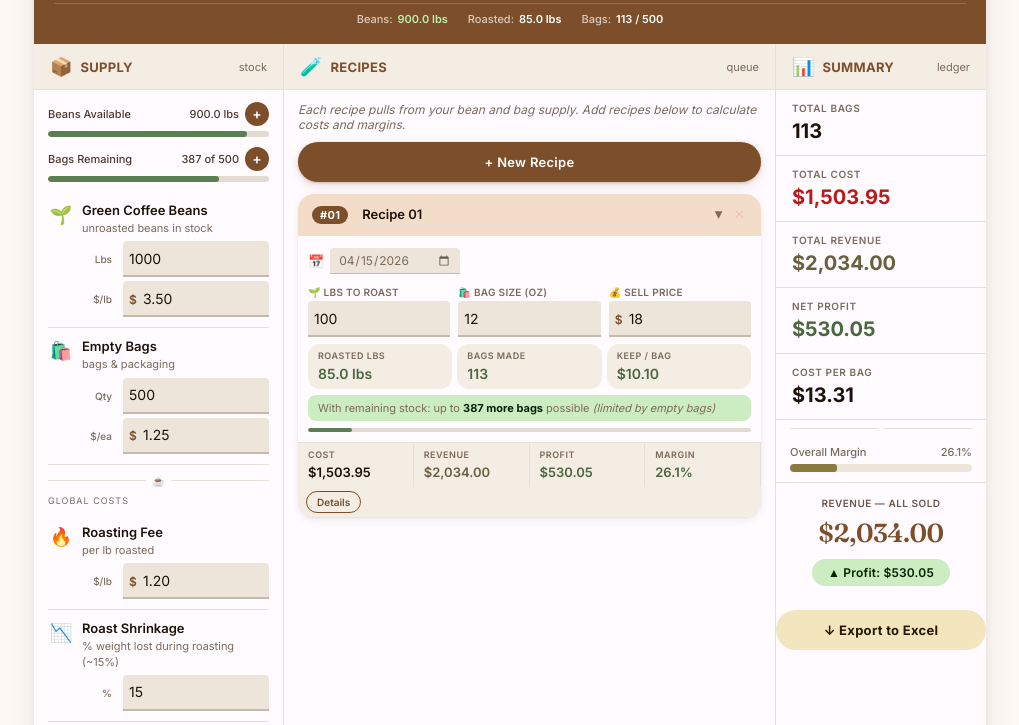
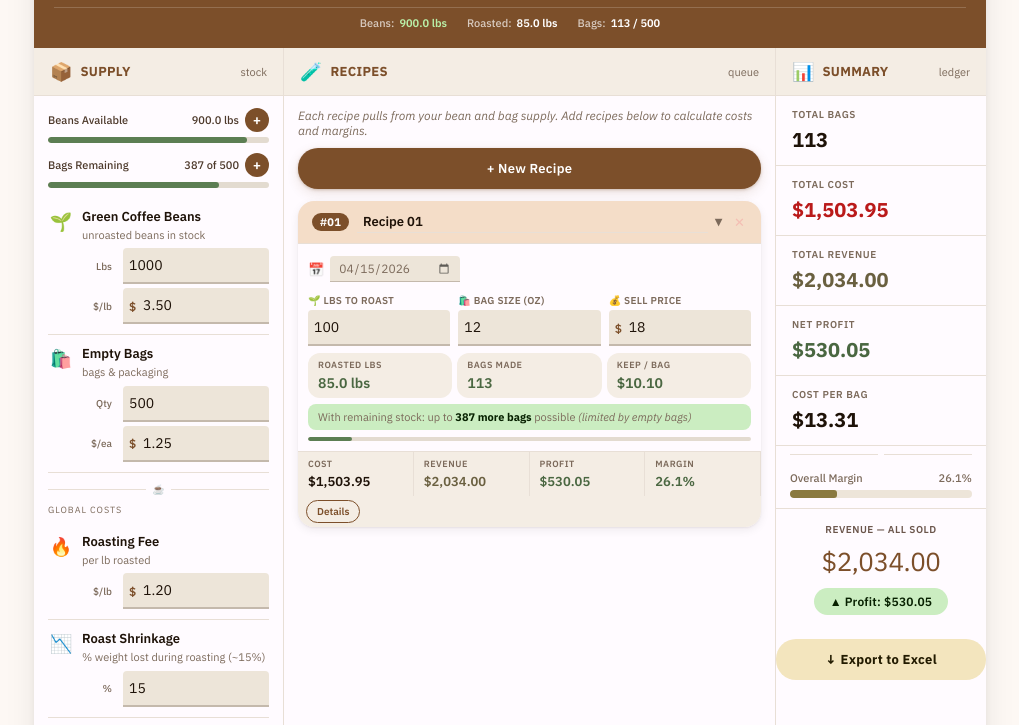
Before and after one commit to mightybearseven/coffeequest, a plain HTML site: page index.html in a window 1280 px wide. Shown: the part 143-868 px from the top of the page, without its empty margins (130-1149 px from the left). Drawn offline with Linux system fonts and the light colour scheme.

Commit message:
Update font styles to use IBM Plex Sans

```diff
--- a/index.html
+++ b/index.html
@@ -6,7 +6,7 @@
 <meta name="theme-color" content="#f4ede4"/>
 <meta name="apple-mobile-web-app-capable" content="yes"/>
 <title>Coffee Ledger — Roastery Manager</title>
-<link href="https://fonts.googleapis.com/css2?family=Inter:wght@300;400;500;600;700&family=Fraunces:opsz,wght@9..144,600;9..144,700&display=swap" rel="stylesheet"/>
+<link href="https://fonts.googleapis.com/css2?family=IBM+Plex+Sans:ital,wght@0,400;0,500;0,600;0,700;1,400&display=swap" rel="stylesheet"/>
 <style>
 *,*::before,*::after{box-sizing:border-box;margin:0;padding:0;}
 
@@ -76,9 +76,9 @@
   --indigo:     var(--md-primary);
   --indigo2:    #a0693c;
 
-  --display:    'Fraunces', serif;
-  --heading:    'Inter', sans-serif;
-  --body:       'Inter', sans-serif;
+  --display:    'IBM Plex Sans', sans-serif;
+  --heading:    'IBM Plex Sans', sans-serif;
+  --body:       'IBM Plex Sans', sans-serif;
 }
 
 html,body{
```
